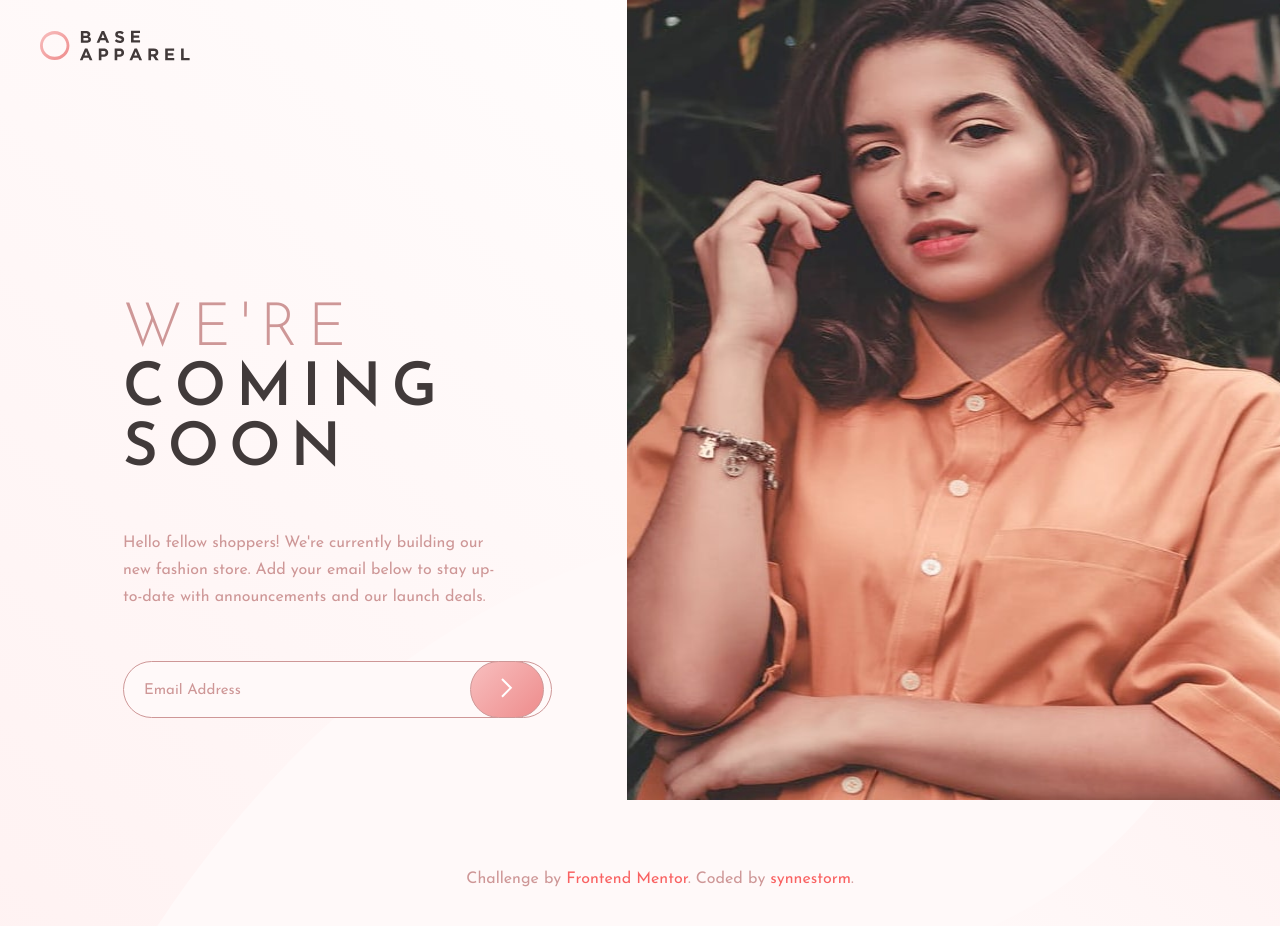
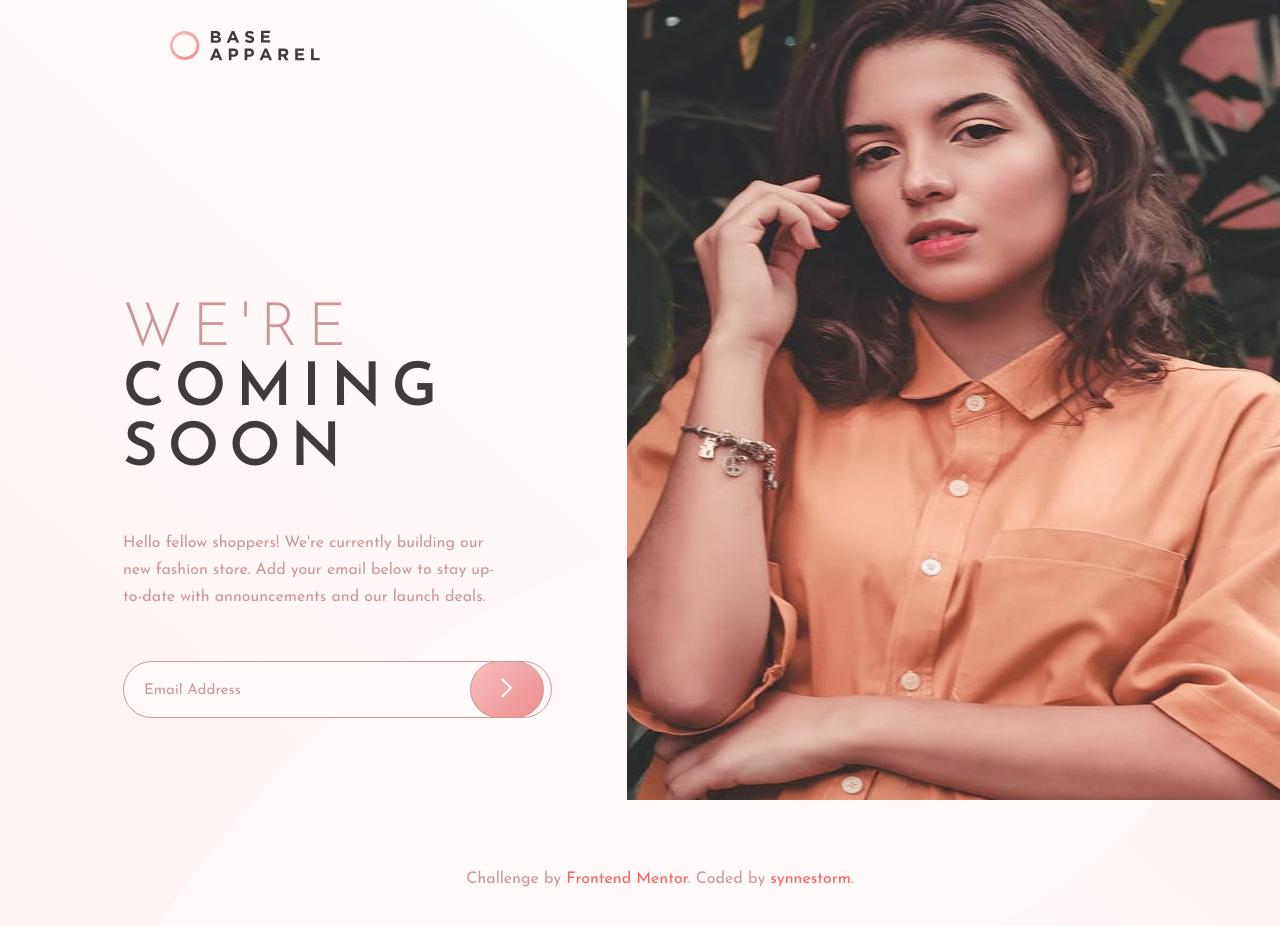
Before and after one commit to synnestorm/base-apparel, a plain HTML site: page index.html in a window 1280 px wide. Shown: the top 926 px of the page. Drawn offline with Linux system fonts and the light colour scheme.

Commit message:
changed logo position

```diff
--- a/styles.css
+++ b/styles.css
@@ -135,6 +135,9 @@ a {
     height: 50px;
     width: 300px;
   }
+  img.logo {
+    margin-left: 170px;
+  }
   img.mobile {
     display: none;
   }
```
